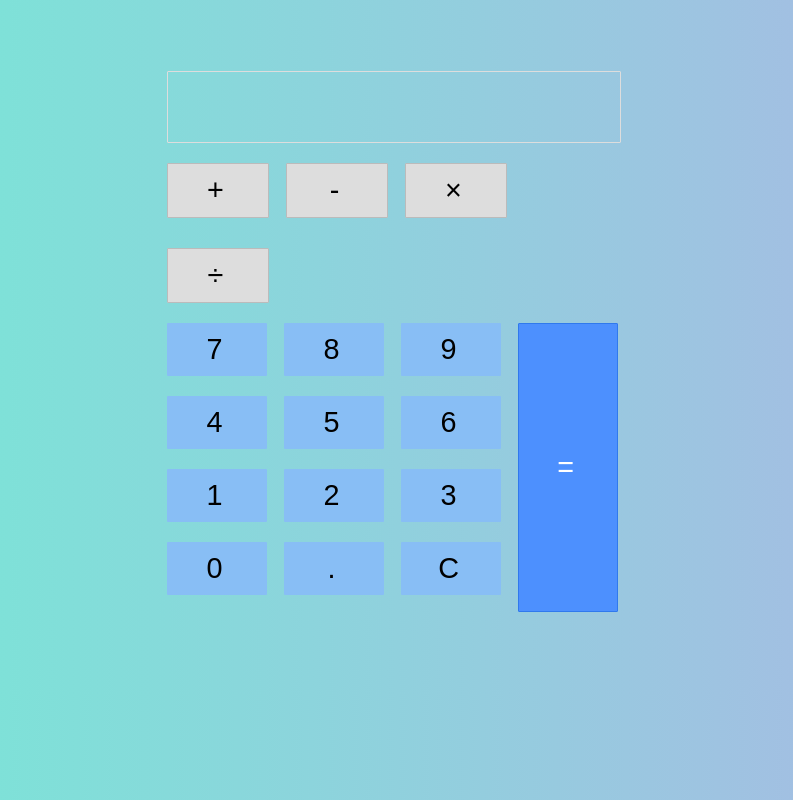
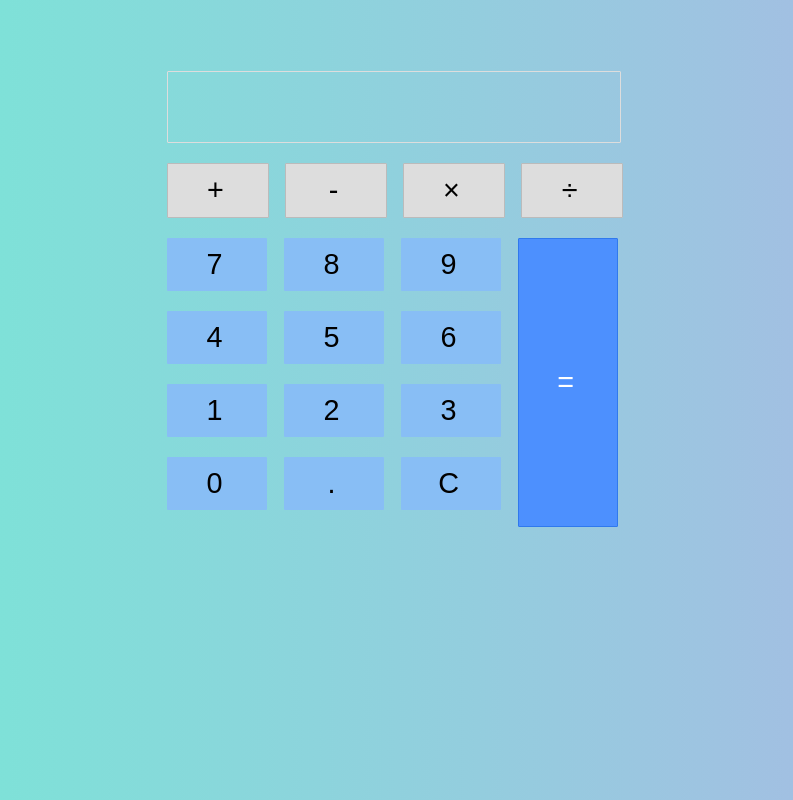
Before and after one commit to Ayush-pbh/web-calculator, a plain HTML site: page index.html in a window 1280 px wide. Shown: the whole page, without its empty margins (243-1036 px from the left). Drawn offline with Linux system fonts and the light colour scheme.

Commit message:
Solved the Operators Alignment Issue.

```diff
--- a/style.css
+++ b/style.css
@@ -47,7 +47,7 @@ body {
     width: 80px;
     text-align: center;
     padding: 10px;
-    margin: 20px 4px 10px 0;
+    margin: 20px 3px 10px 0;
     cursor: pointer;
     background-color: #ddd;
     transition: border-color .2s ease-in-out, background-color .2s, box-shadow .2s;
```
